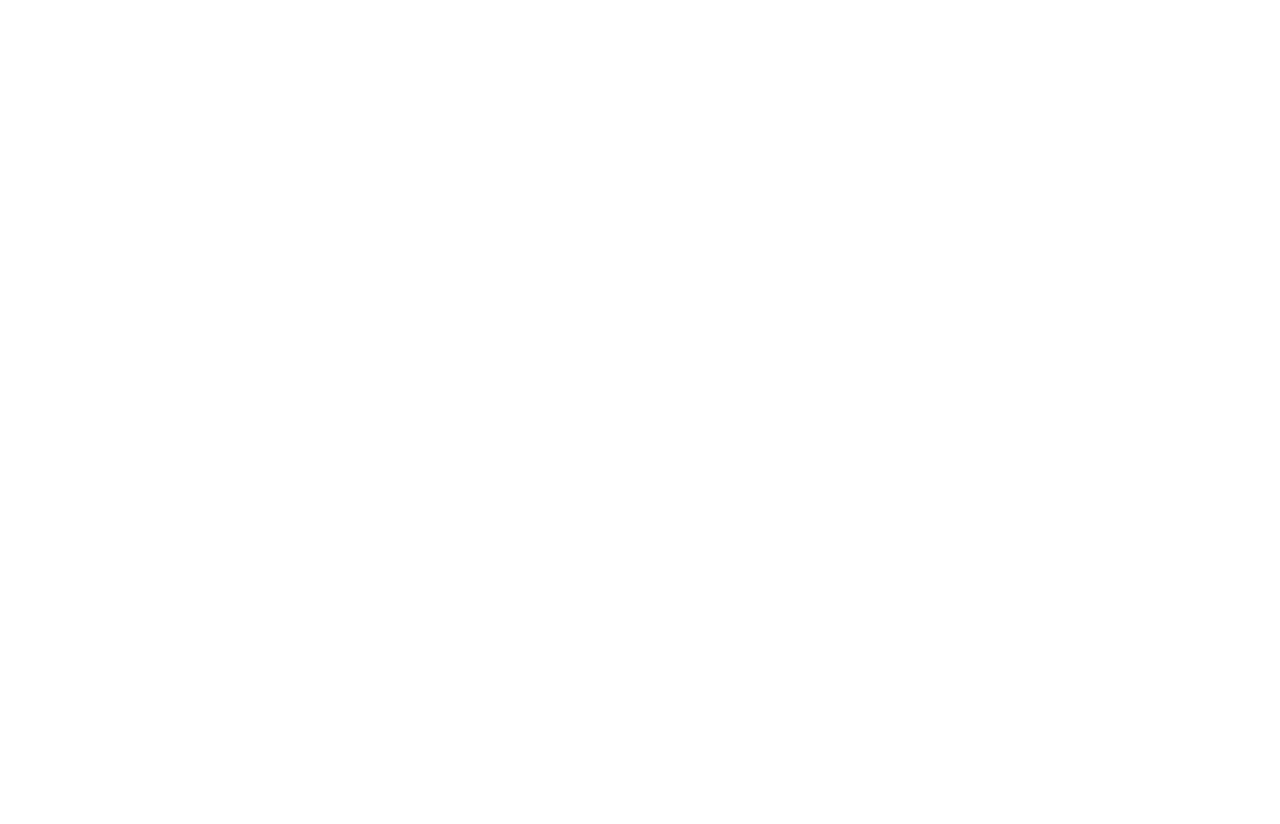
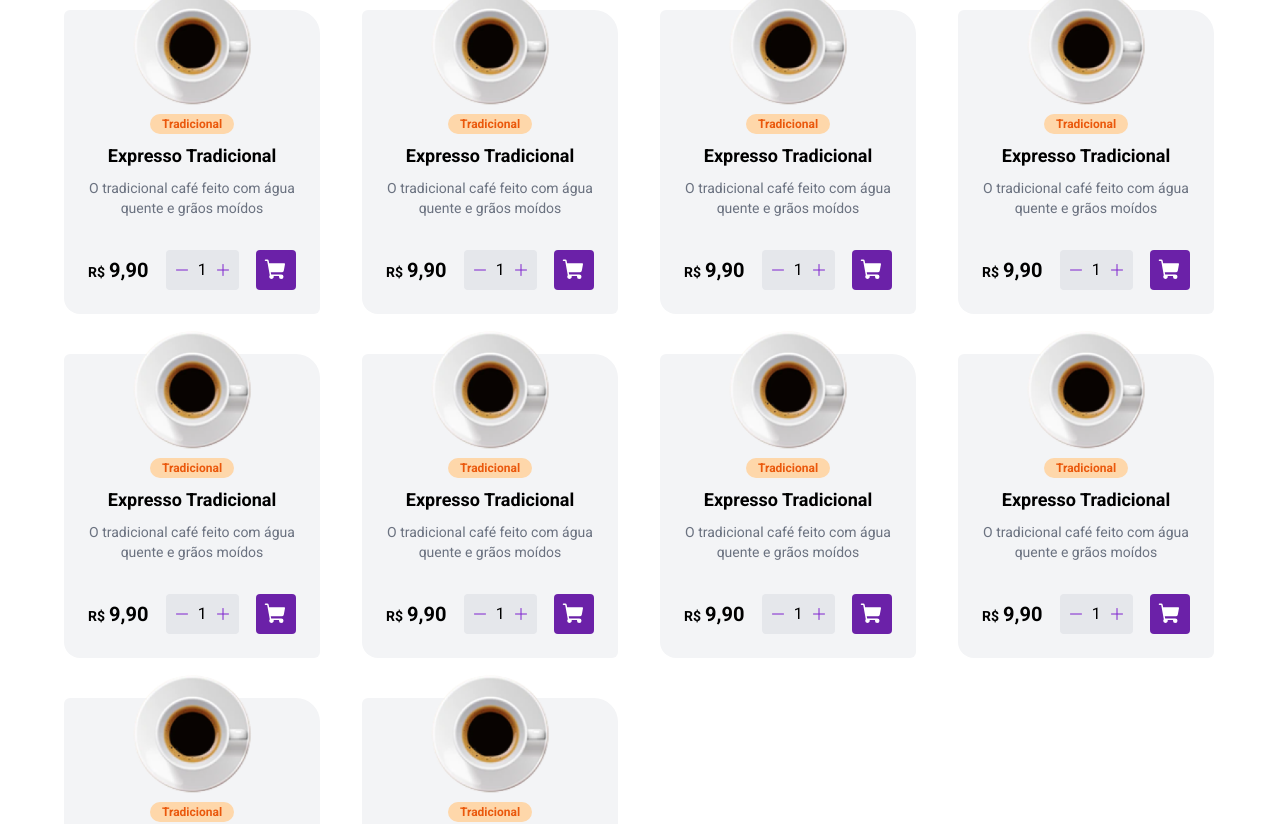
Before and after one commit to MatheusOliveir4/coffee-delivery, a React (Vite) app: page / in a window 1280 px wide. Shown: the part 702-1526 px from the top of the page. Before the commit the page ends 800 px from the top, so only its background shows below. Built offline with nearby package versions, Linux system fonts and the light colour scheme.

Commit message:
product component

```diff
--- a/src/components/Header.tsx
+++ b/src/components/Header.tsx
@@ -5,13 +5,14 @@
 
 export function Header() {
   return (
-    <header className="container m-auto flex justify-between items-center p-8">
+    <header className=" bg-white w-full py-8 fixed">
+      <div className="container px-16 flex justify-between items-center m-auto">
         <NavLink to="/">
           <img src={logoCoffee} alt="Logo de um café escrito Coffee Delivery" />
         </NavLink>
 
         <div className="flex items-center space-x-4 ">
-        <div className="flex items-center space-x-2 bg-purple-100 p-2 rounded text-purple-700 font-medium">
+          <div className="hidden sm:flex items-center space-x-2 bg-purple-100 p-2 rounded text-purple-700 font-medium">
             <MapPin size={22} weight="fill" />
             <span>Porto Alegre, RS</span>
           </div>
@@ -22,6 +23,7 @@
             <ShoppingCart size={22} weight="fill" />
           </NavLink>
         </div>
+      </div>
     </header>
   )
 }
--- /dev/null
+++ b/src/components/Product.tsx
@@ -0,0 +1,42 @@
+import coffee from '../assets/coffee.svg'
+
+import { Minus, Plus, ShoppingCart } from 'phosphor-react'
+
+export function Product() {
+  return (
+    <div className="flex flex-col bg-gray-100 items-center px-6 pb-6 rounded-md rounded-tr-3xl rounded-bl-2xl w-64 ">
+      <img className="w-30 -mt-6" src={coffee} alt="Imagem de um café" />
+
+      <span className="mt-2 bg-orange-200 text-orange-600 py-0.5 px-3 text-xs font-bold rounded-full">
+        Tradicional
+      </span>
+
+      <strong className="my-2 text-lg">Expresso Tradicional</strong>
+
+      <p className="text-gray-500 text-sm text-center">
+        O tradicional café feito com água quente e grãos moídos
+      </p>
+
+      <footer className="mt-8 w-full flex justify-between items-center">
+        <strong className=" text-xl">
+          <span className="text-sm inline-block mr-1">R$</span>
+          9,90
+        </strong>
+
+        <div className="bg-gray-200 p-2 space-x-2 rounded flex items-center">
+          <button className="text-purple-700">
+            <Minus />
+          </button>
+          <span>1</span>
+          <button className="text-purple-700">
+            <Plus />
+          </button>
+        </div>
+
+        <button className="bg-purple-800 text-white p-2 rounded">
+          <ShoppingCart size={24} weight="fill" />
+        </button>
+      </footer>
+    </div>
+  )
+}
--- a/src/pages/Home.tsx
+++ b/src/pages/Home.tsx
@@ -1,10 +1,11 @@
 import CoffeeDeliveryPng from '../assets/coffee-delivery.png'
 import { ShoppingCart, Clock, Package, Coffee } from 'phosphor-react'
+import { Product } from '../components/Product'
 
 export function Home() {
   return (
-    <main className="container m-auto px-8 font-body">
-      <header className="flex items-center justify-between py-20">
+    <main className="container m-auto px-16 font-body">
+      <header className="flex items-center justify-between py-32">
         <div className="flex-1">
           <h1 className="text-4xl font-bold leading-normal">
             Encontre o café perfeito para qualquer hora do dia
@@ -52,7 +53,7 @@
           </div>
         </div>
 
-        <div className="flex-1 flex justify-end">
+        <div className="hidden lg:flex flex-1 justify-end">
           <img
             width={476}
             height={360}
@@ -64,7 +65,30 @@
 
       <section>
         <h1 className="text-2xl font-bold">Nossos cafés</h1>
+
+        <div className="grid justify-center sm:grid-cols-2 lg:grid-cols-3 xl:grid-cols-4 gap-10 auto-rows-auto my-16">
+          <Product />
+          <Product />
+          <Product />
+          <Product />
+          <Product />
+          <Product />
+          <Product />
+          <Product />
+          <Product />
+          <Product />
+        </div>
       </section>
+      <br />
+      <br />
+      <br />
+      <br />
+      <br />
+      <br />
+      <br />
+      <br />
+      <br />
+      <br />
     </main>
   )
 }
```
Also changed, not shown: src/assets/coffee.svg (added). Lines whose indentation alone changed are shown as unchanged.
